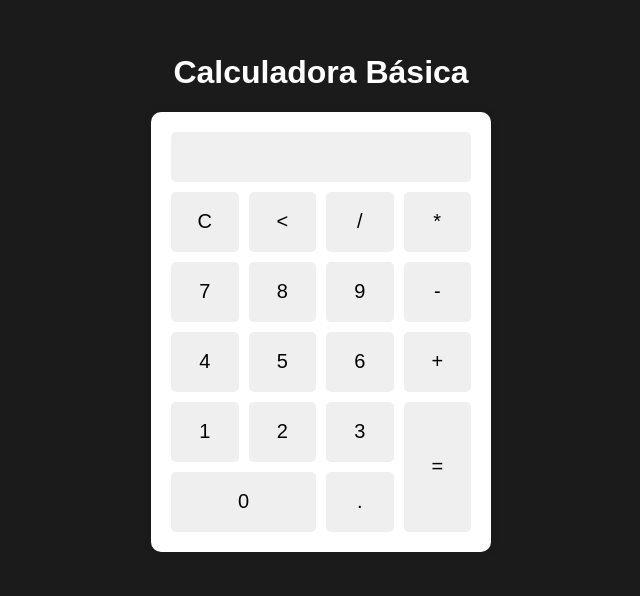
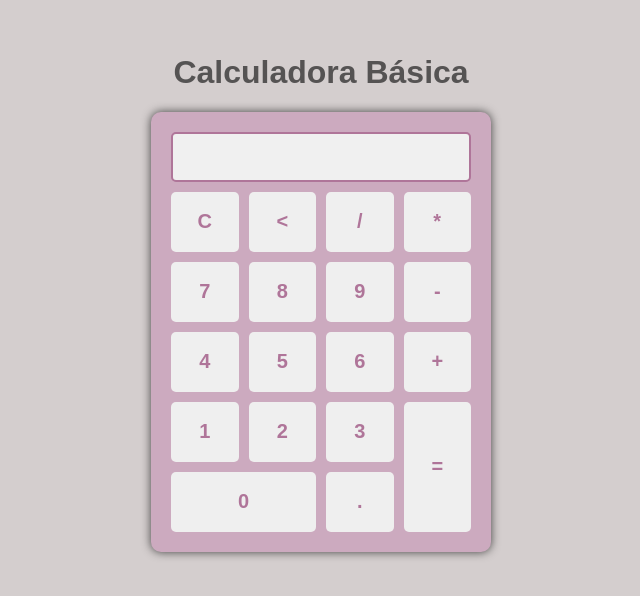
Before and after one commit to EduardafMelo/calculadora, a plain HTML site: page index.html in a window 1280 px wide. Shown: the part 116-712 px from the top of the page, without its empty margins (319-959 px from the left). Drawn offline with Linux system fonts and the light colour scheme.

Commit message:
atualização style

```diff
--- a/style.css
+++ b/style.css
@@ -1,21 +1,22 @@
 body {
     display: flex;
-     flex-direction: column;
+    flex-direction: column;
     justify-content: center;
     align-items: center;
     height: 100vh;
-    background-color: #1c1b1b;
+    background-color: #d4cece;
     font-family: Arial, sans-serif;
 }
 
 h1{
-    color: white;
+    color: rgba(61, 60, 60, 0.838);
+    cursor: default;
 }
 
 .calculator {
-    background-color: white;
+    background-color: rgb(204, 170, 191);
     border-radius: 10px;
-    box-shadow: 0 0 10px rgba(0, 0, 0, 0.1);
+    box-shadow: 0 0 10px rgba(0, 0, 0, 0.7);
     padding: 20px;
     width: 300px;
 }
@@ -25,7 +26,7 @@ h1{
     height: 50px;
     font-size: 24px;
     text-align: right;
-    border: none;
+    border: 2px solid rgb(175, 117, 153);
     border-radius: 5px;
     padding: 5px;
     margin-bottom: 10px;
@@ -40,6 +41,11 @@ h1{
     gap: 10px;
 }
 
+.box-buttons button {
+    color: rgb(175, 117, 153);
+    font-weight: bold;
+}
+
 button {
     height: 60px;
     font-size: 20px;
@@ -50,7 +56,8 @@ button {
 }
 
 button:hover {
-    background-color: #e0e0e0;
+    background-color: rgb(175, 117, 153);
+    color: white;
 }
 
 .btn-zero{
```
